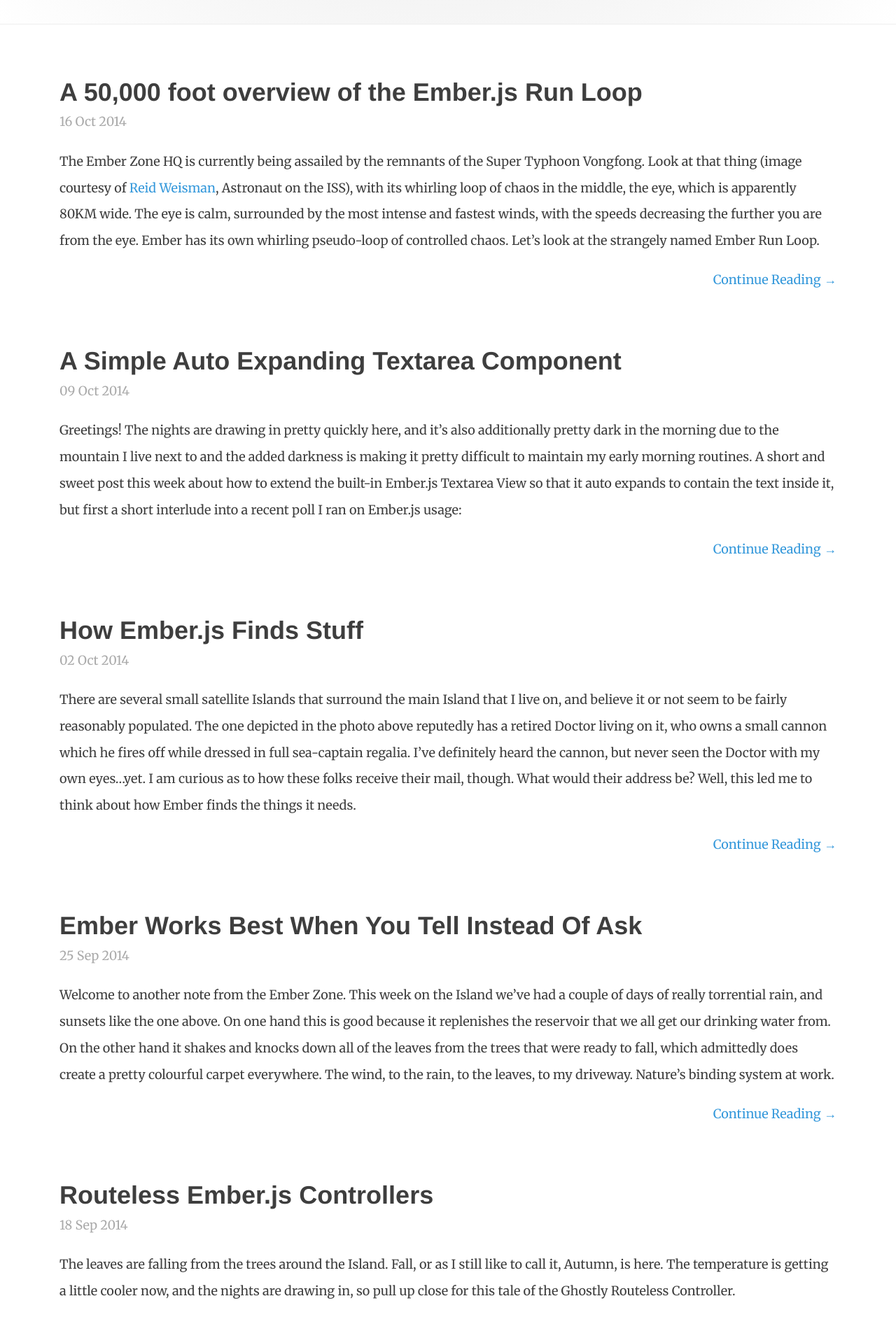
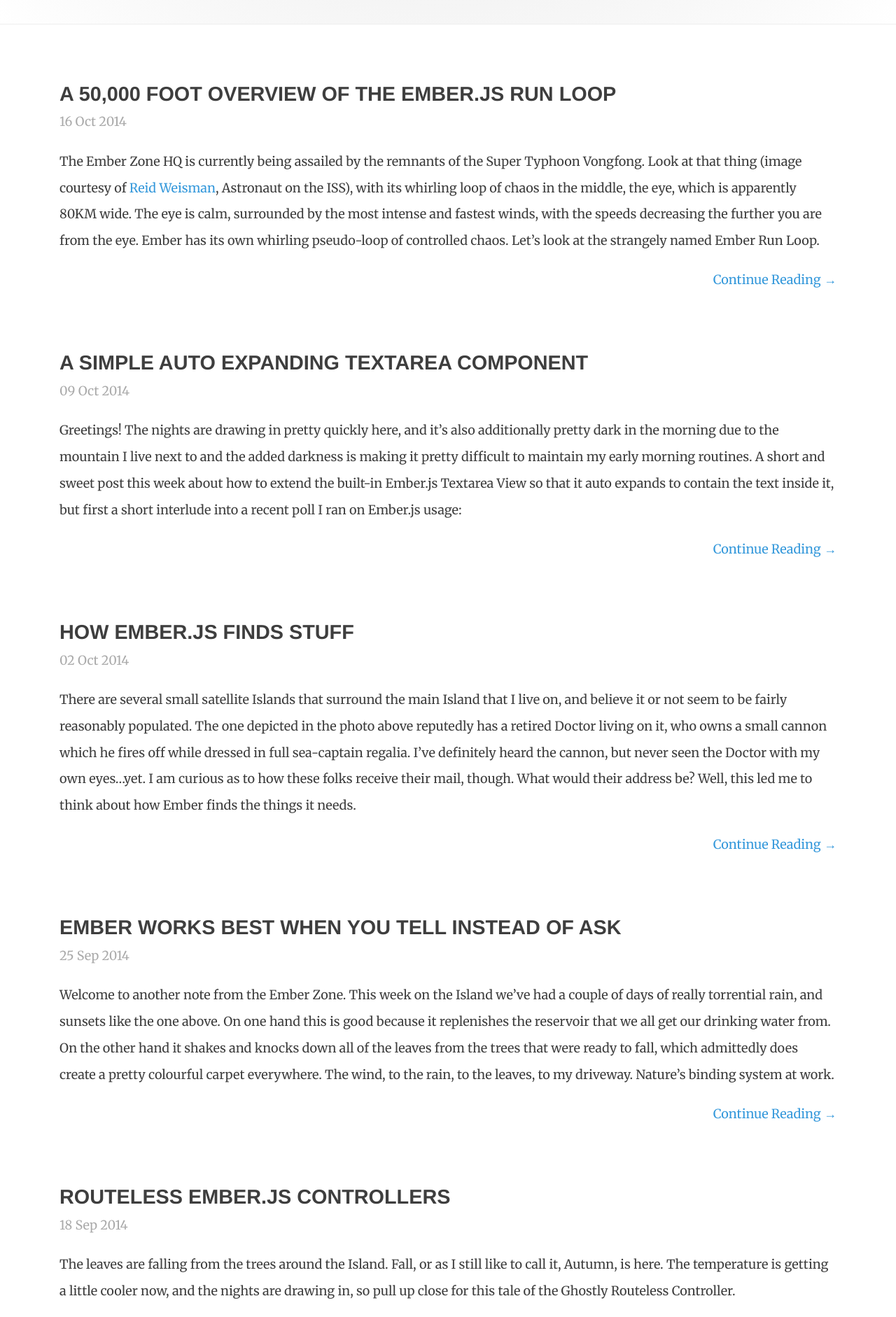
Before and after one commit to Gcampes/emberzone.github.io, a Jekyll site: the page built from index.html, in a window 1280 px wide. Shown: the part 482-2364 px from the top of the page at 70% size. Built offline with Jekyll 4.4.1, drawn with Linux system fonts in a browser that asks for light colours; nearby versions of some CDN libraries; comment, search, counter and statistics services are not loaded.

Commit message:
Title heading tweaks

```diff
--- a/css/main.scss
+++ b/css/main.scss
@@ -186,6 +186,8 @@ blockquote {
   margin: 0;
   a {
     color: inherit;
+    font-size: 0.8em;
+    text-transform: uppercase;
   }
 }
 .post-excerpt-home {
```
